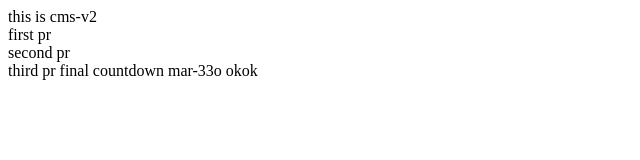
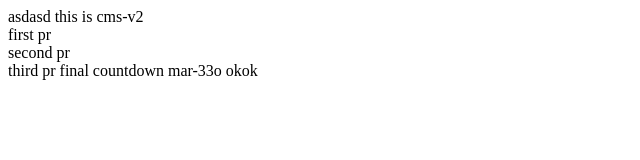
Before and after one commit to Utakato/release-script-6, a plain HTML site: page index.html in a window 1280 px wide. Shown: the full height of the page, 0-640 px from the left. Drawn offline with Linux system fonts and the light colour scheme.

Commit message:
new stuff

```diff
--- a/index.html
+++ b/index.html
@@ -6,7 +6,7 @@
     <title>Document</title>
   </head>
   <body>
-    this is cms-v2
+    asdasd this is cms-v2
     <br />
     first pr
     <br />
```
